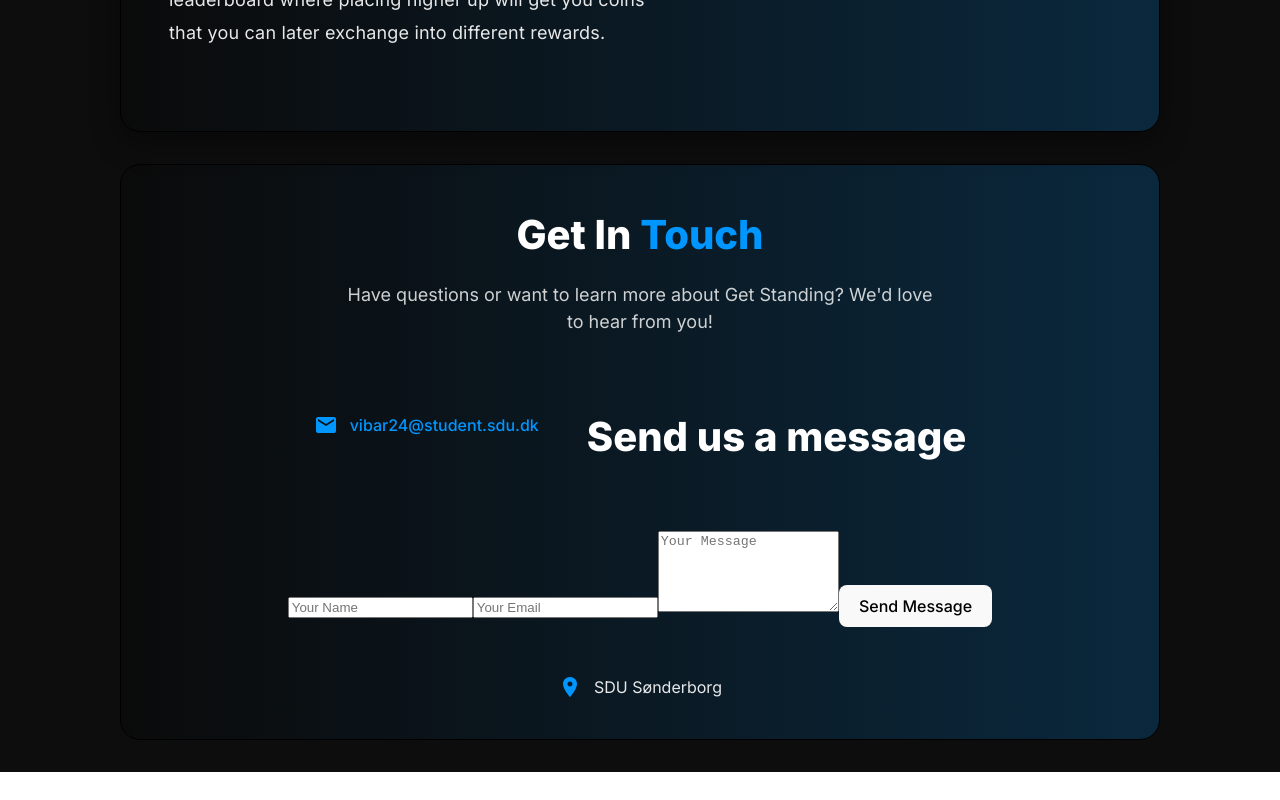
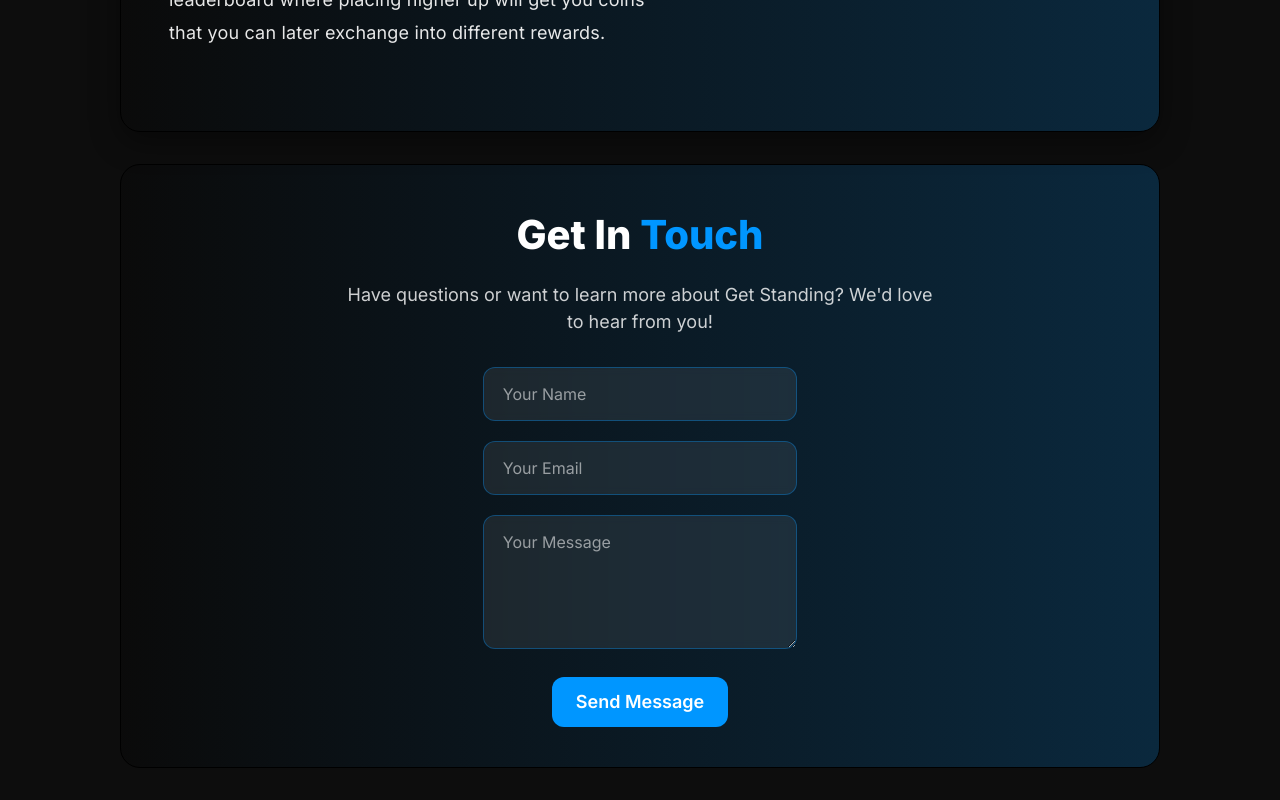
Before and after one commit to vladi245/WebFrontend-group8, a React (Vite) app: page /about in a window 1280 px wide. Shown: the part 817-1617 px from the top of the page. Before the commit the page ends 1589 px from the top, so only its background shows below. Built offline with nearby package versions, Linux system fonts and the light colour scheme.

Commit message:
style: the contact form

```diff
--- a/src/pages/AboutUs/AboutUs.module.css
+++ b/src/pages/AboutUs/AboutUs.module.css
@@ -75,6 +75,10 @@
   padding: 2.5rem 4rem;
   border: 1px solid #000000;
   text-align: center;
+  display: flex;
+  flex-direction: column;
+  align-items: center;
+  justify-content: center;
 }
 
 .contact-title {
@@ -255,3 +259,79 @@
     font-size: 0.875rem;
   }
 }
+
+/* Bartek personal extension */
+.contact-form {
+  max-width: 700px;
+  display: flex;
+  flex-direction: column;
+  align-items: center;
+  justify-content: center;
+  gap: 1.25rem;
+  text-align: left;
+}
+
+.contact-form input,
+.contact-form textarea {
+  width: 100%;
+  padding: 1rem 1.2rem;
+  background: rgba(255, 255, 255, 0.08);
+  border: 1px solid rgba(0, 150, 255, 0.35);
+  border-radius: 12px;
+  color: white;
+  font-size: 1rem;
+  font-family: 'Inter', sans-serif;
+  transition: all 0.25s ease;
+  backdrop-filter: blur(4px);
+}
+
+.contact-form input::placeholder,
+.contact-form textarea::placeholder {
+  color: rgba(255, 255, 255, 0.55);
+}
+
+.contact-form input:focus,
+.contact-form textarea:focus {
+  outline: none;
+  border-color: #0096FF;
+  background: rgba(255, 255, 255, 0.12);
+  box-shadow: 0 0 12px rgba(0, 150, 255, 0.4);
+}
+
+.submit-btn {
+  margin-top: 0.5rem;
+  padding: 0.9rem 1.5rem;
+  background: #0096FF;
+  border: none;
+  border-radius: 12px;
+  color: white;
+  font-size: 1.125rem;
+  font-weight: 600;
+  cursor: pointer;
+  transition: all 0.25s ease;
+  text-align: center;
+}
+
+.submit-btn:hover {
+  background: #1DA8FF;
+  box-shadow: 0 0 14px rgba(0, 150, 255, 0.5);
+}
+
+.status-message {
+  margin-top: 0.5rem;
+  font-size: 1rem;
+  text-align: center;
+  color: #72B4FF;
+}
+
+@media (max-width: 768px) {
+  .contact-form {
+    max-width: 100%;
+    gap: 1rem;
+  }
+
+  .submit-btn {
+    font-size: 1rem;
+    padding: 0.8rem 1.2rem;
+  }
+}
--- a/src/pages/AboutUs/index.tsx
+++ b/src/pages/AboutUs/index.tsx
@@ -64,16 +64,7 @@ export default function AboutUs() {
                 <p className={styles['contact-description']}>
                     Have questions or want to learn more about Get Standing? We'd love to hear from you!
                 </p>
-                <div className={styles['contact-info']}>
-                    <div className={styles['contact-item']}>
-                        <svg xmlns="http://www.w3.org/2000/svg" width="24" height="24" viewBox="0 0 24 24" className={styles['contact-icon']}>
-                            <path fill="currentColor" d="M20 4H4c-1.1 0-1.99.9-1.99 2L2 18c0 1.1.9 2 2 2h16c1.1 0 2-.9 2-2V6c0-1.1-.9-2-2-2m0 4l-8 5l-8-5V6l8 5l8-5z" />
-                        </svg>
-                        <a href="mailto:vibar24@student.sdu.dk" className={styles['contact-link']}>
-                            vibar24@student.sdu.dk
-                        </a>
-                    </div>
-                <h3 className={styles['contact-title']} style={{ marginTop: "40px" }}>Send us a message</h3>
+
 
                 <form className={styles['contact-form']} onSubmit={handleSubmit}>
                     <input
@@ -106,15 +97,6 @@ export default function AboutUs() {
 
                     {status && <p className={styles['status-message']}>{status}</p>}
                 </form>
-                    <div className={styles['contact-item']}>
-                        <svg xmlns="http://www.w3.org/2000/svg" width="24" height="24" viewBox="0 0 24 24" className={styles['contact-icon']}>
-                            <path fill="currentColor" d="M12 2C8.13 2 5 5.13 5 9c0 5.25 7 13 7 13s7-7.75 7-13c0-3.87-3.13-7-7-7m0 9.5c-1.38 0-2.5-1.12-2.5-2.5s1.12-2.5 2.5-2.5s2.5 1.12 2.5 2.5s-1.12 2.5-2.5 2.5" />
-                        </svg>
-                        <span className={styles['contact-text']}>
-                            SDU Sønderborg
-                        </span>
-                    </div>
-                </div>
             </div>
         </div>
 
```
